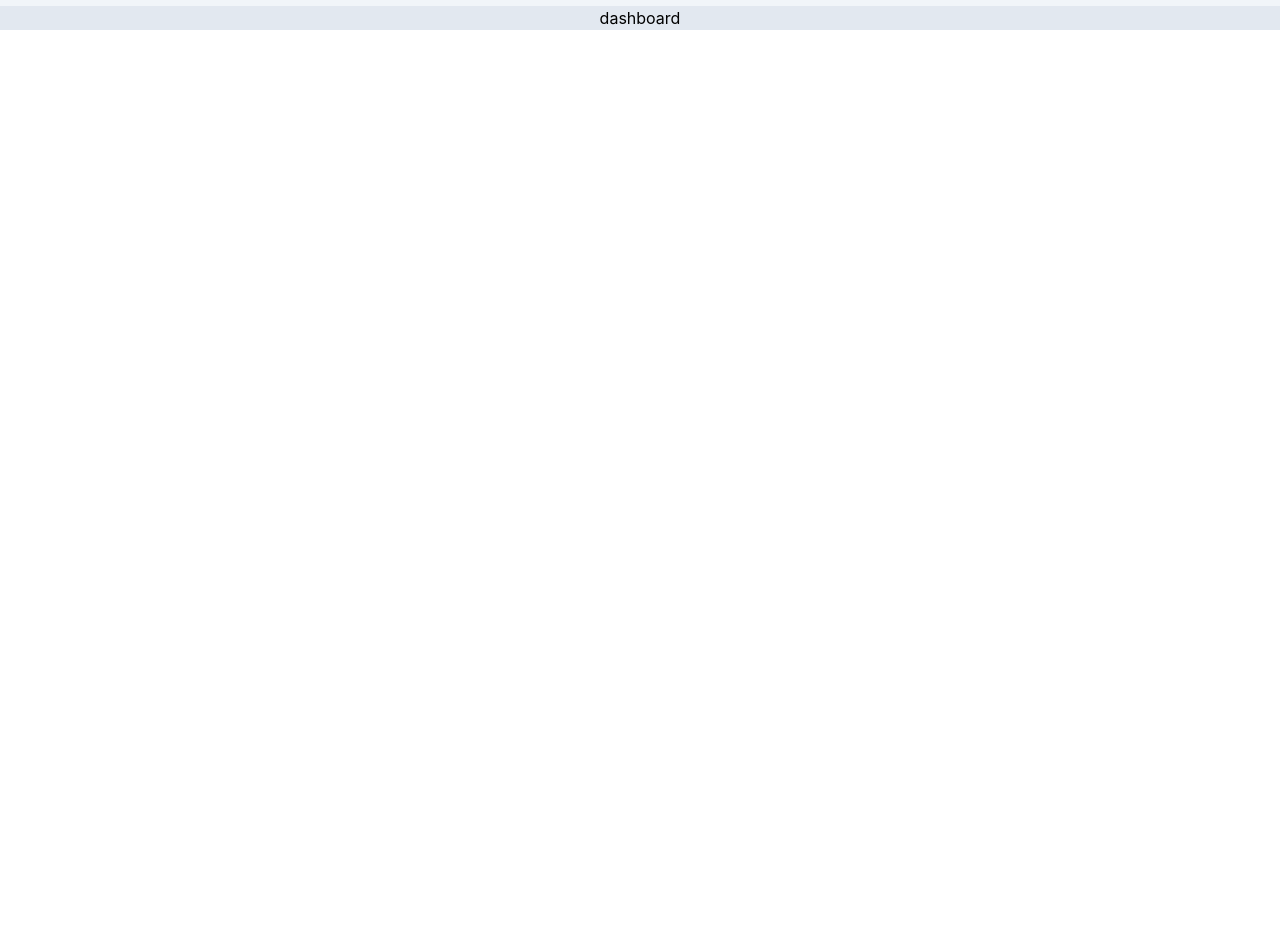
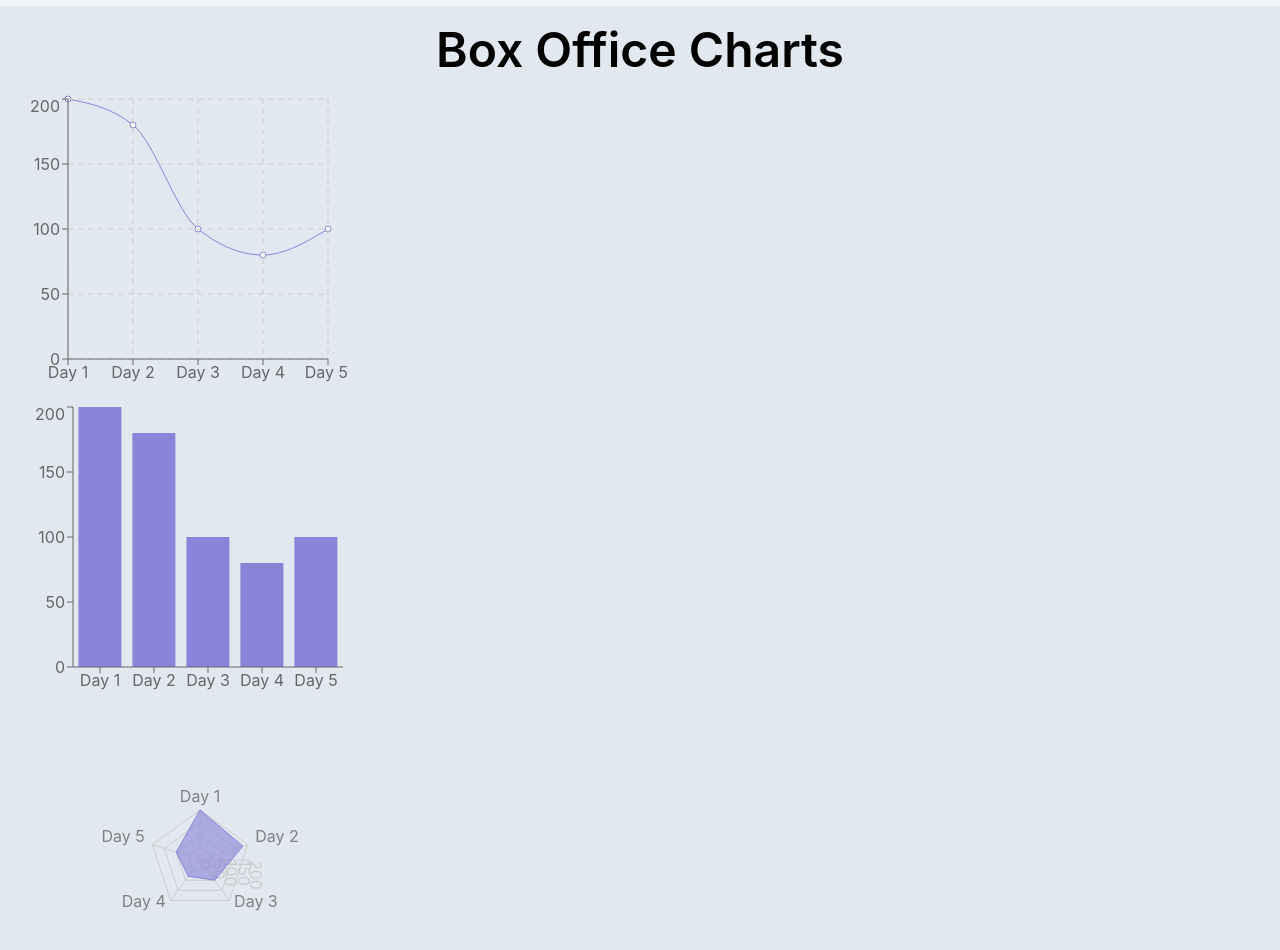
Before and after one commit to checkiamsiam/RRR-movie-review-site-react-router, a React (Create React App) app: page /dashboard in a window 1280 px wide. Shown: the part 58-1008 px from the top of the page. Before the commit the page ends 800 px from the top, so only its background shows below. Built offline with nearby package versions, Linux system fonts and the light colour scheme.

Commit message:
chart added

```diff
--- a/package.json
+++ b/package.json
@@ -10,6 +10,7 @@
     "react-dom": "^18.0.0",
     "react-router-dom": "^6.3.0",
     "react-scripts": "5.0.0",
+    "recharts": "^2.1.9",
     "web-vitals": "^2.1.4"
   },
   "scripts": {
--- a/public/chart-data.json
+++ b/public/chart-data.json
@@ -1,32 +1,32 @@
 [
   {
-      "day": "pohela",
+      "day": "Day 1",
       "screen": 100000,
       "ticket": 500,
-      "revenue": 20000000
+      "revenue": 200
   },
   {
-      "day": "ditiyo",
+      "day": "Day 2",
       "screen": 20000,
       "ticket": 450,
-      "revenue": 18000000
+      "revenue": 180
   },
   {
-      "day": "tritiyo",
+      "day": "Day 3",
       "screen": 15000,
       "ticket": 300,
-      "revenue": 10000000
+      "revenue": 100
   },
   {
-      "day": "coturtho",
+      "day": "Day 4",
       "screen": 2000,
       "ticket": 200,
-      "revenue": 8000000
+      "revenue": 80
   },
   {
-      "day": "poncom",
+      "day": "Day 5",
       "screen": 6000,
       "ticket": 200,
-      "revenue": 10000000
+      "revenue": 100
   }
 ]
--- /dev/null
+++ b/src/components/Dashboard/BarChart/BarChart.js
@@ -0,0 +1,17 @@
+import React from 'react';
+import { Bar, BarChart,  Tooltip, XAxis, YAxis } from 'recharts';
+import useChartData from '../../../hooks/Chart-data';
+
+export default function BarC() {
+  const [chartData] = useChartData()
+  return (
+    <div className='m-2'>
+      <BarChart width={340} height={300} data={chartData}>
+        <Bar dataKey="revenue" fill="#8884d8" />
+        <XAxis dataKey="day" />
+        <YAxis dataKey="revenue" />
+        <Tooltip></Tooltip>
+      </BarChart>
+    </div>
+  );
+}
--- a/src/components/Dashboard/Dashboard.js
+++ b/src/components/Dashboard/Dashboard.js
@@ -1,9 +1,17 @@
 import React from 'react';
+import BarC from './BarChart/BarChart';
+import LineC from './LineChart/LineChart';
+import RadarC from './RadarChart/RadarChart';
 
 const Dashboard = () => {
   return (
     <div>
-      <h1>dashboard</h1>
+      <h1 className='font-semibold text-5xl m-5'>Box Office Charts</h1>
+      <div className="analysis-charts">
+        <LineC></LineC>
+        <BarC></BarC>
+        <RadarC></RadarC>
+      </div>
     </div>
   );
 };
--- /dev/null
+++ b/src/components/Dashboard/LineChart/LineChart.js
@@ -0,0 +1,21 @@
+import React from 'react';
+import { LineChart, Line, CartesianGrid, XAxis, YAxis, Tooltip } from 'recharts';
+import useChartData from '../../../hooks/Chart-data';
+
+const LineC = () => {
+  const [chartData] = useChartData();
+  return (
+    <div className='m-2'>
+      <LineChart width={340} height={300} data={chartData} margin={{ top: 5, right: 20, bottom: 5, left: 0 }}>
+        <Line type="monotone" dataKey="screen" stroke="#8884d8" activeDot={{ r: 8 }} />
+        <Line type="monotone" dataKey="revenue" stroke="#8884d8" />
+        <CartesianGrid stroke="#ccc" strokeDasharray="5 5" />
+        <XAxis dataKey="day" />
+        <YAxis dataKey="revenue"/>
+        <Tooltip />
+      </LineChart>
+    </div>
+  );
+};
+
+export default LineC;
--- /dev/null
+++ b/src/components/Dashboard/RadarChart/RadarChart.js
@@ -0,0 +1,29 @@
+import React from 'react';
+import { PolarAngleAxis, PolarGrid, PolarRadiusAxis, Radar, RadarChart, Tooltip } from 'recharts';
+import useChartData from '../../../hooks/Chart-data';
+
+export default function RadarC() {
+  const [chartData] = useChartData();
+  return (
+    <RadarChart
+      cx={200}
+      cy={150}
+      outerRadius={50}
+      width={350}
+      height={350}
+      data={chartData}
+    >
+      <PolarGrid />
+      <PolarAngleAxis dataKey="day" />
+      <PolarRadiusAxis />
+      <Radar
+        name="Mike"
+        dataKey="revenue"
+        stroke="#8884d8"
+        fill="#8884d8"
+        fillOpacity={0.6}
+      />
+      <Tooltip></Tooltip>
+    </RadarChart>
+  );
+}
--- a/src/components/NotFound/NotFound.js
+++ b/src/components/NotFound/NotFound.js
@@ -4,28 +4,28 @@ import CustomLink from '../CustomLink/CustomLink';
 const NotFound = () => {
   return (
     <div>
-      <div class="flex items-center justify-center w-screen h-screen">
-        <div class="px-4 lg:py-12">
-          <div class="lg:gap-4 lg:flex">
+      <div className="flex items-center justify-center w-screen h-screen">
+        <div className="px-4 lg:py-12">
+          <div className="lg:gap-4 lg:flex">
             <div
-              class="flex flex-col items-center justify-center md:py-24 lg:py-32"
+              className="flex flex-col items-center justify-center md:py-24 lg:py-32"
             >
-              <h1 class="font-bold text-blue-600 text-9xl">404</h1>
+              <h1 className="font-bold text-blue-600 text-9xl">404</h1>
               <p
-                class="mb-2 text-2xl font-bold text-center text-gray-800 md:text-3xl"
+                className="mb-2 text-2xl font-bold text-center text-gray-800 md:text-3xl"
               >
-                <span class="text-red-500">Oops!</span> Page not found
+                <span className="text-red-500">Oops!</span> Page not found
               </p>
-              <p class="mb-8 text-center text-gray-500 md:text-lg">
+              <p className="mb-8 text-center text-gray-500 md:text-lg">
                 The page you’re looking for doesn’t exist.
               </p>
               <CustomLink to='/' className='bg-amber-500 py-1 px-5 md:px-10 md:py-3 rounded'>Go To Home</CustomLink>
             </div>
-            <div class="mt-4 hidden  md:block">
+            <div className="mt-4 hidden  md:block">
               <img
                 src="https://cdn.pixabay.com/photo/2016/11/22/23/13/black-dog-1851106__340.jpg"
                 alt="img"
-                class="object-cover w-full h-full rounded shadow-inner"
+                className="object-cover w-full h-full rounded shadow-inner"
               />
             </div>
           </div>
--- /dev/null
+++ b/src/hooks/Chart-data.js
@@ -0,0 +1,12 @@
+import { useEffect, useState } from "react"
+
+const useChartData = () =>{
+  const [chartData , setChartData] = useState([]);
+  useEffect(()=>{
+    fetch('chart-data.json')
+    .then(res => res.json())
+    .then(data => setChartData(data))
+  },[]);
+  return [chartData , setChartData];
+};
+export default useChartData;
```
Also changed, not shown: src/components/Dashboard/RadialChart/RadialChart.js (added), 1 other file (tests, documents, lock files or other folders).
